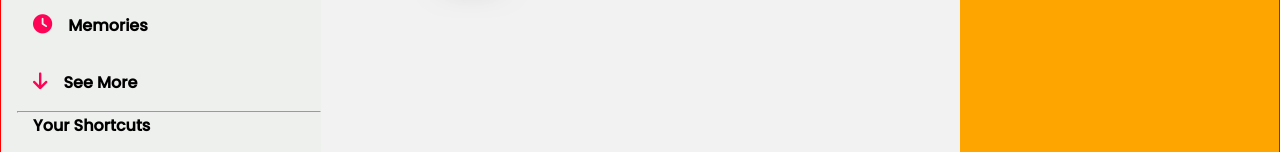
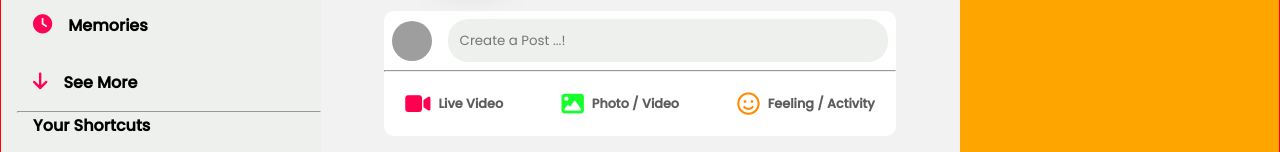
Before and after one commit to MR-SHAHIDPATHAN/facebook, a plain HTML site: page index.html in a window 1280 px wide. Shown: the part 360-512 px from the top of the page. Drawn offline with Linux system fonts and the light colour scheme; grey boxes are pictures that could not be loaded.

Commit message:
create post section

```diff
--- a/index.html
+++ b/index.html
@@ -200,6 +200,41 @@
          </div>
 
 
+         <!-- post upload section -->
+         <div class="main_parent">
+         <div class="post_parent">
+          <div class="create_content">
+            <img src="./images/pics.png" alt="" >
+            <input type="text" name="" id="" placeholder="Create a Post ...!">
+          </div>
+          <hr>
+
+
+          <div class="parent_icons">
+            <div class="icn">
+              <i class="fa-solid fa-video icon1"></i>
+              <span>Live Video</span>
+            </div>
+
+            <div class="icn ">
+              <i class="fa-solid fa-image icon2"></i>
+              <span>Photo / Video</span>
+            </div>
+
+            <div class="icn">
+              <i class="fa-regular fa-face-smile icon3"></i>
+              <span>Feeling / Activity </span>
+            </div>
+
+          </div>
+
+         </div>
+        </div>
+
+
+
+
+
   </div>
 
 
--- a/style.css
+++ b/style.css
@@ -358,3 +358,186 @@
 
 
 }
+
+
+/* post parent  css start*/
+
+
+
+.main_parent{
+  display: flex;
+  justify-content: center;
+  margin-top: 1rem;
+  border-radius: 10px;
+}
+
+
+.post_parent{
+  width: 80%;
+  background-color: white;
+  height: auto;
+  border-radius: 10px;
+}
+
+.create_content > img{
+  width: 40px;
+  height: 40px;
+  border-radius: 50%;
+  /* padding: 0.5rem; */
+
+}
+
+
+.create_content{
+  display: flex;
+  align-items: center;
+  padding: 0.5rem;
+}
+
+
+.create_content > input{
+  padding: 0.7rem;
+  margin-left:1rem ;
+  background-color: #eef0ee;
+  border: none;
+  outline: none;
+  border-radius: 20px;
+  width: 100%;
+
+}
+
+
+.parent_icons{
+  display: flex;
+  justify-content: space-between;
+  padding: 0.8rem;
+}
+
+.icn{
+  display: flex;
+  align-items: center;
+  padding: 0.5rem;
+
+}
+
+.icn:hover{
+  background-color: rgb(240, 239, 239);
+  padding: 0.5rem 0.7rem;
+  border-radius: 10px;
+  cursor: pointer;
+}
+
+
+.icn > i{
+  font-size: 1.4rem;
+}
+
+
+.icn > span{
+  font-size: 0.8rem;
+  margin-left: 0.5rem;
+  font-weight: bold;
+  color: rgb(94, 93, 93);
+}
+
+
+.icon1 {
+  color: rgb(255, 0, 81);
+}
+
+.icon2{
+  color: rgb(22, 255, 45);
+}
+
+
+.icon3{
+  color: rgb(255, 140, 0);
+}
+
+/* .post_parent{
+  display: flex;
+  justify-content: center;
+  margin-top: 1.5rem;
+} */
+
+/* .post_main{
+  height: auto;
+  width: 80%;
+  background-color: white; */
+  /* border:1px solid red; */
+  /* border-radius: 10px;
+  padding: 0.5rem; */
+
+/* } */
+
+/* .write_text { */
+  /* border: 1px solid red; */
+  /* display: flex; */
+  /* align-items: center; */
+
+/* } */
+
+
+
+/* .write_text > img{ */
+  /* width: 60px;
+  height: 60px;
+  border-radius: 50%;
+  background-size:cover;
+  background-position: center center; */
+
+
+/* }
+
+.write_text > input {
+  padding: 0.7rem;
+  margin-left:1rem ;
+  background-color: #eef0ee;
+  border: none;
+  outline: none;
+  border-radius: 20px;
+  width: 100%;
+} */
+
+
+/* .hr_line{
+  margin-top: 0.5rem;
+  color: gray;
+
+} */
+
+/* .icons{
+  /* border: 1px solid red; */
+  /* padding: 0.5rem; */
+  /* display: flex; */
+  /* justify-content: space-between; */
+/* } */ */
+ /* .icn{ */
+  /* display: flex;
+  justify-content: center;
+  align-items: center;
+  font-size: 1.1rem; */
+
+
+/* } */
+
+/* .icn > span{
+  margin-left: 0.4rem;
+  font-size: 0.9rem;
+  font-weight: bold;
+  color: #4a4a4a;
+}
+
+.icon1{
+  color: rgb(255, 43, 78);
+
+}
+
+
+.icon2{
+  color: rgb(49, 179, 49);
+} */
+
+/* .icon3{
+  color: rgb(255, 216, 20);
+} */
```
